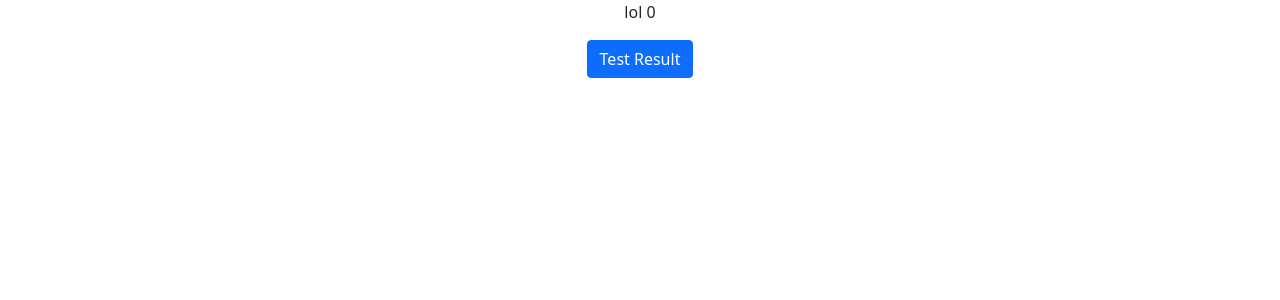
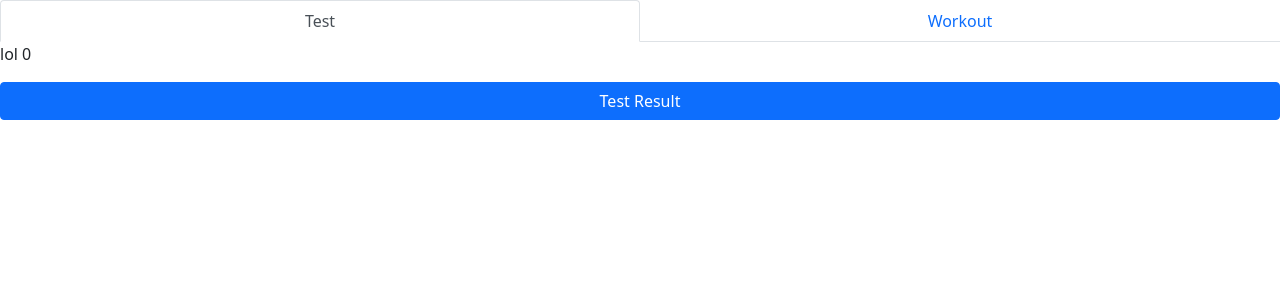
Before and after one commit to tormasa/pullup-programming, a React (Create React App) app: page / in a window 1280 px wide. Shown: the top 300 px of the page. Built offline with nearby package versions, Linux system fonts and the light colour scheme.

Commit message:
add tabs

```diff
--- a/src/App.js
+++ b/src/App.js
@@ -1,5 +1,8 @@
 import { useState } from 'react';
 import Button from 'react-bootstrap/Button';
+import Tab from 'react-bootstrap/Tab';
+import Tabs from 'react-bootstrap/Tabs';
+import Stack from 'react-bootstrap/Stack';
 
 import './App.css';
 import 'bootstrap/dist/css/bootstrap.min.css';
@@ -12,11 +15,18 @@ function App() {
 	};
 
 	return (
-		<div className="App">
-			<p>lol {count}</p>
+		<Tabs defaultActiveKey="test" justify>
+			<Tab eventKey="test" title="Test">
+				<Stack>
+					<p>lol {count}</p>
 
-			<Button variant="primary" onClick={handleTestClick}>Test Result</Button>{' '}
-		</div>
+					<Button variant="primary" onClick={handleTestClick}>Test Result</Button>{' '}
+				</Stack>
+			</Tab>
+			<Tab eventKey="workout" title="Workout">
+
+			</Tab>
+		</Tabs>
 	);
 }
 
```
